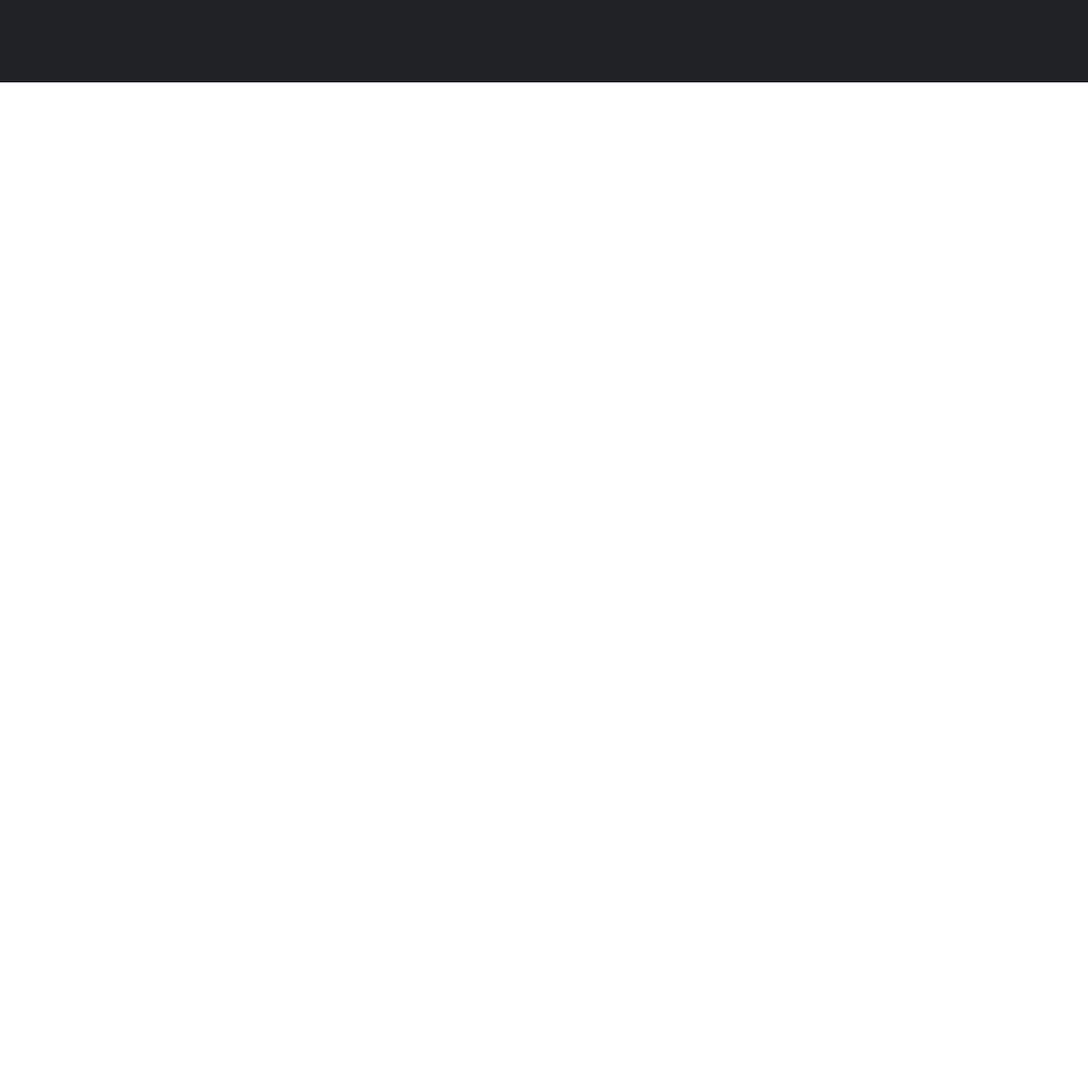
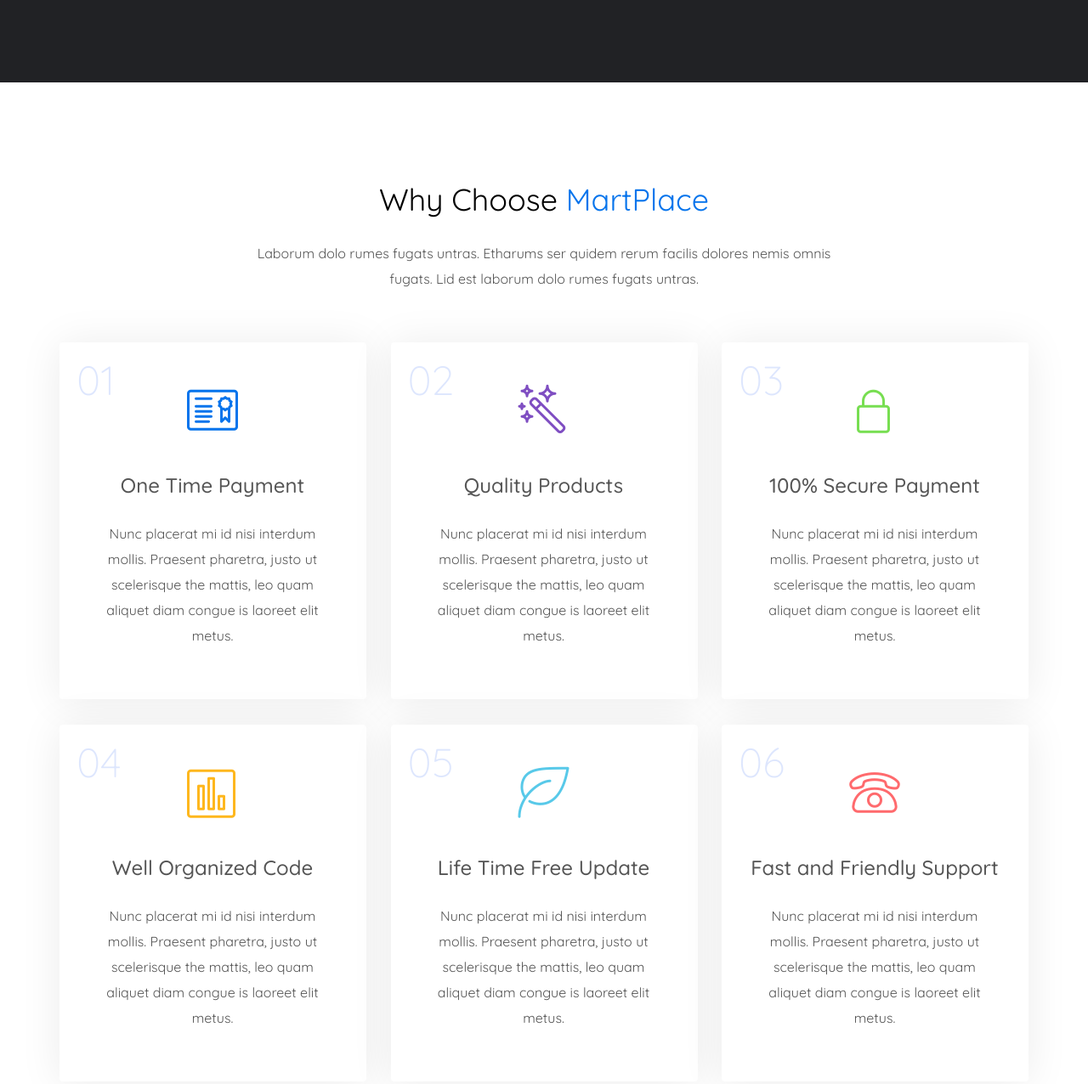
Before and after one commit to Sorokin2204/mart-place, a website: page app/index.html in a window 1280 px wide. Shown: the part 5528-6804 px from the top of the page at 85% size. Before the commit the page ends 5625 px from the top, so only its background shows below. Drawn offline with Linux system fonts and the light colour scheme.

Commit message:
Add reason

```diff
--- a/app/index.html
+++ b/app/index.html
@@ -834,6 +834,101 @@
         </div>
       </div>
     </section>
+
+    <section class="reason">
+      <div class="container">
+        <div class="reason__inner">
+          <h2 class="reason__title">Why Choose <span>MartPlace</span></h2>
+          <p class="reason__subtitle">
+            Laborum dolo rumes fugats untras. Etharums ser quidem rerum facilis
+            dolores nemis omnis<br />
+            fugats. Lid est laborum dolo rumes fugats untras.
+          </p>
+          <div class="reason__box">
+            <div class="reason__item">
+              <div class="reason__num">01</div>
+              <span
+                class="reason__img linearicons-license2"
+                style="color: #0674ec"
+              ></span>
+              <div class="reason__name">One Time Payment</div>
+              <div class="reason__text">
+                Nunc placerat mi id nisi interdum mollis. Praesent pharetra,
+                justo ut scelerisque the mattis, leo quam aliquet diam congue is
+                laoreet elit metus.
+              </div>
+            </div>
+
+            <div class="reason__item">
+              <div class="reason__num">02</div>
+              <span
+                class="reason__img linearicons-magic-wand"
+                style="color: #7f4ec2"
+              ></span>
+              <div class="reason__name">Quality Products</div>
+              <div class="reason__text">
+                Nunc placerat mi id nisi interdum mollis. Praesent pharetra,
+                justo ut scelerisque the mattis, leo quam aliquet diam congue is
+                laoreet elit metus.
+              </div>
+            </div>
+            <div class="reason__item">
+              <div class="reason__num">03</div>
+              <span
+                class="reason__img linearicons-lock"
+                style="color: #77de51"
+              ></span>
+              <div class="reason__name">100% Secure Payment</div>
+              <div class="reason__text">
+                Nunc placerat mi id nisi interdum mollis. Praesent pharetra,
+                justo ut scelerisque the mattis, leo quam aliquet diam congue is
+                laoreet elit metus.
+              </div>
+            </div>
+            <div class="reason__item">
+              <div class="reason__num">04</div>
+              <span
+                class="reason__img linearicons-chart-bars"
+                style="color: #feb71d"
+              ></span>
+              <div class="reason__name">Well Organized Code</div>
+              <div class="reason__text">
+                Nunc placerat mi id nisi interdum mollis. Praesent pharetra,
+                justo ut scelerisque the mattis, leo quam aliquet diam congue is
+                laoreet elit metus.
+              </div>
+            </div>
+            <div class="reason__item">
+              <div class="reason__num">05</div>
+              <span
+                class="reason__img linearicons-leaf"
+                style="color: #58c9e9"
+              ></span>
+              <div class="reason__name">Life Time Free Update</div>
+              <div class="reason__text">
+                Nunc placerat mi id nisi interdum mollis. Praesent pharetra,
+                justo ut scelerisque the mattis, leo quam aliquet diam congue is
+                laoreet elit metus.
+              </div>
+            </div>
+
+            <div class="reason__item">
+              <div class="reason__num">06</div>
+              <span
+                class="reason__img linearicons-telephone2"
+                style="color: #ff6a6d"
+              ></span>
+              <div class="reason__name">Fast and Friendly Support</div>
+              <div class="reason__text">
+                Nunc placerat mi id nisi interdum mollis. Praesent pharetra,
+                justo ut scelerisque the mattis, leo quam aliquet diam congue is
+                laoreet elit metus.
+              </div>
+            </div>
+          </div>
+        </div>
+      </div>
+    </section>
     <script src="js/main.min.js"></script>
   </body>
 </html>
--- a/app/scss/style.scss
+++ b/app/scss/style.scss
@@ -653,7 +653,7 @@
 
 .statistics {
   background-color: #212225;
-  padding: 100px 0;
+  padding: 100px 0px;
   &__inner {
     display: flex;
     align-items: center;
@@ -680,3 +680,74 @@
     font-size: 18px;
   }
 }
+
+.reason {
+  background-color: #fff;
+  padding: 120px 0px;
+  &__inner {
+  }
+
+  &__title {
+    text-align: center;
+    font-size: 36px;
+    color: #000000;
+    margin-bottom: 30px;
+
+    & span {
+      color: $blue;
+    }
+  }
+
+  &__subtitle {
+    line-height: 30px;
+    text-align: center;
+    font-size: 16px;
+    margin-bottom: 30px;
+  }
+
+  &__box {
+    display: flex;
+    justify-content: space-between;
+    flex-wrap: wrap;
+  }
+
+  &__item {
+    display: flex;
+    flex-direction: column;
+    align-items: center;
+    margin-top: 30px;
+    box-shadow: 0 2px 50px rgba(0, 0, 0, 0.08);
+    border-radius: 4px;
+    background-color: #ffffff;
+    max-width: 361px;
+    padding: 50px 35px 60px 34px;
+    position: relative;
+  }
+
+  &__num {
+    position: absolute;
+    opacity: 0.2;
+    color: #5c87f8;
+    font-size: 48px;
+    font-weight: 300;
+    top: 20px;
+    left: 20px;
+  }
+
+  &__img {
+    font-size: 60px;
+    margin-bottom: 46px;
+  }
+
+  &__name {
+    font-size: 24px;
+    margin-bottom: 30px;
+    font-weight: 500;
+  }
+
+  &__text {
+    font-size: 16px;
+    line-height: 30px;
+    text-align: center;
+  }
+}
```
Also changed, not shown: app/css/style.min.css.
